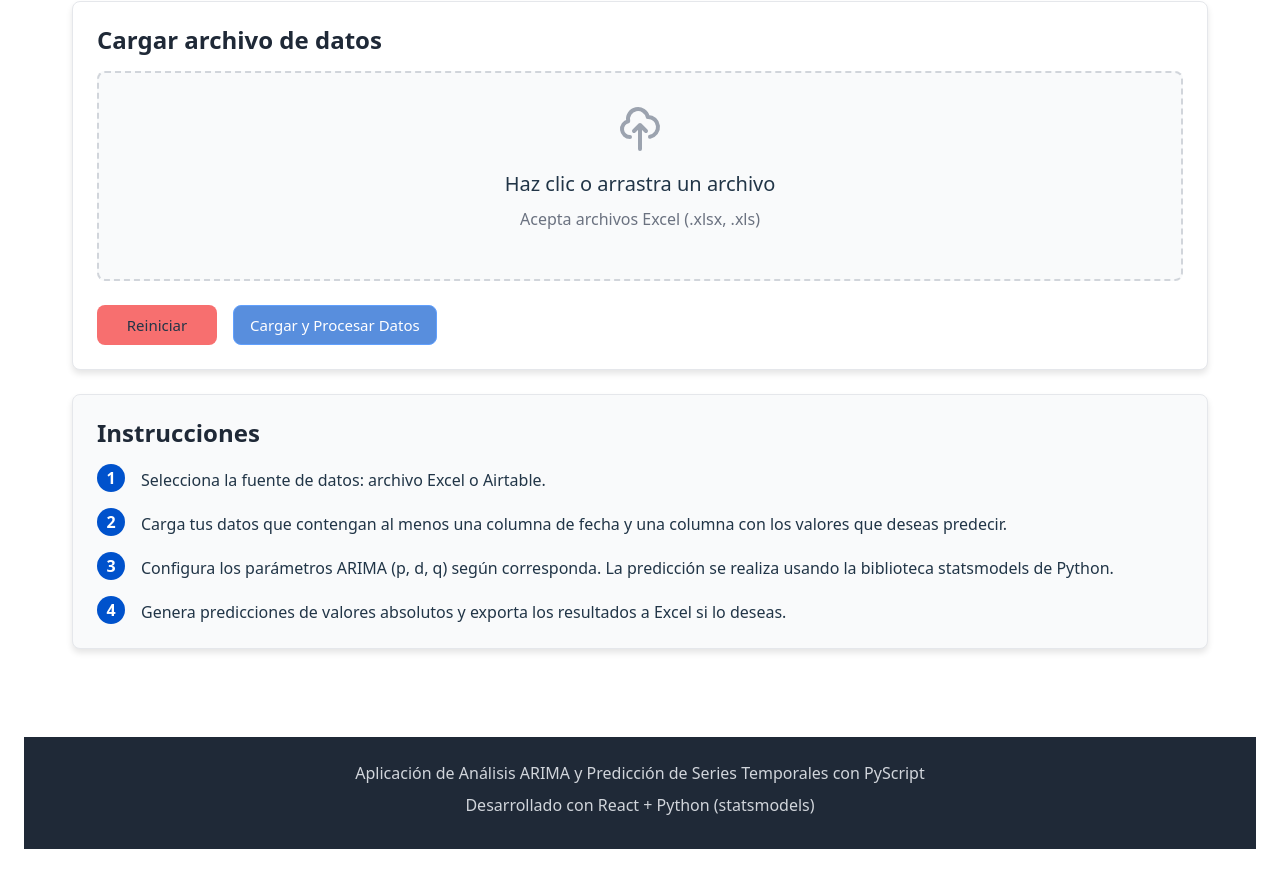
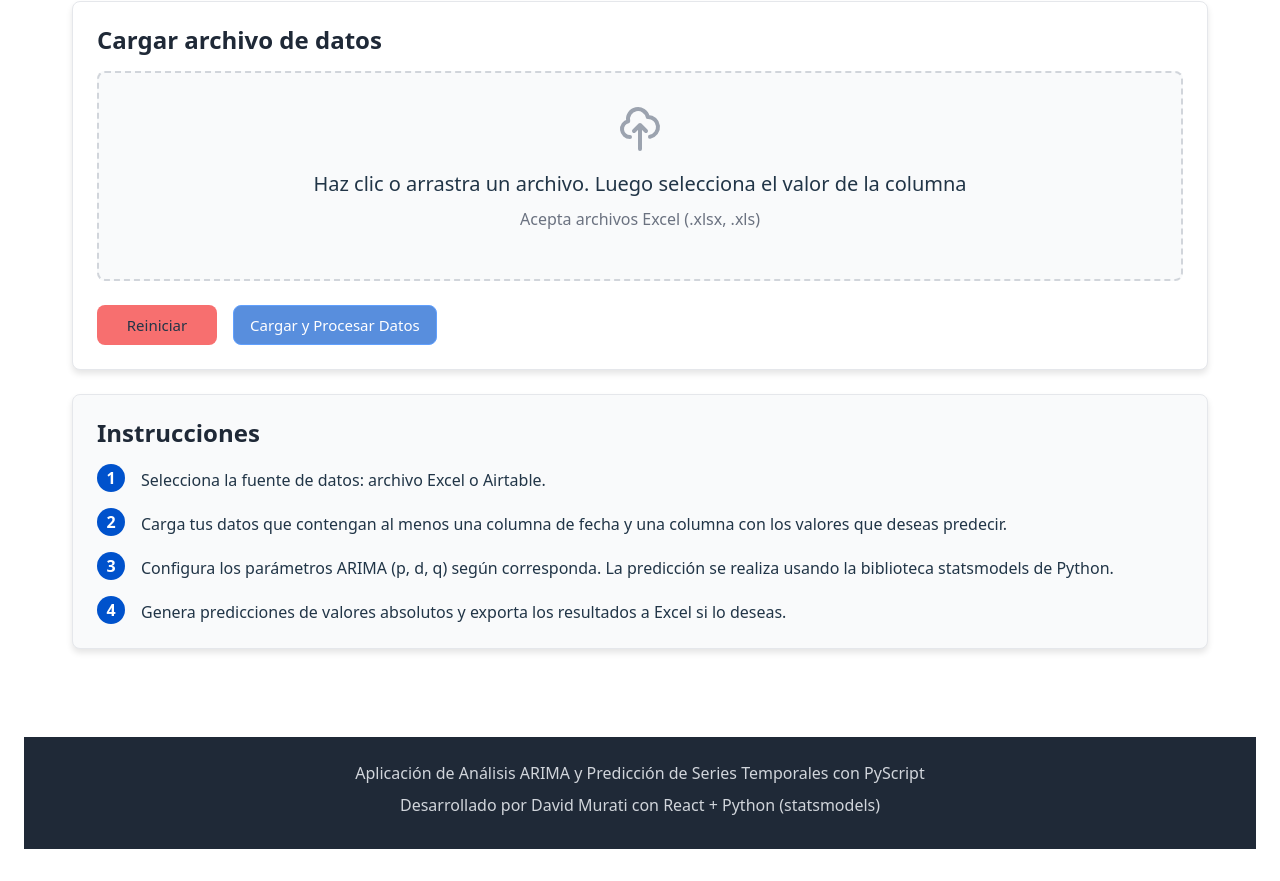
Before and after one commit to edubeat7/Dolarpredictor, a React (Vite) app: page / in a window 1280 px wide. Shown: the part 472-1353 px from the top of the page. Built offline with nearby package versions, Linux system fonts and the light colour scheme.

Commit message:
5 commit predictorDolar

```diff
--- a/src/Component/Predictor/Predictor.jsx
+++ b/src/Component/Predictor/Predictor.jsx
@@ -908,7 +908,7 @@ json.dumps(result)
                     <path strokeLinecap="round" strokeLinejoin="round" strokeWidth="2" d="M7 16a4 4 0 01-.88-7.903A5 5 0 1115.9 6L16 6a5 5 0 011 9.9M15 13l-3-3m0 0l-3 3m3-3v12"></path>
                   </svg>
                   <p className="upload-title">
-                    Haz clic o arrastra un archivo
+                    Haz clic o arrastra un archivo. Luego selecciona el valor de la columna
                   </p>
                   <p className="upload-subtitle">
                     Acepta archivos Excel (.xlsx, .xls)
@@ -1322,7 +1322,7 @@ json.dumps(result)
         <div className="container">
           <div className="footer-content">
             <p>Aplicación de Análisis ARIMA y Predicción de Series Temporales con PyScript</p>
-            <p>Desarrollado con React + Python (statsmodels)</p>
+            <p>Desarrollado por David Murati con React + Python (statsmodels)</p>
           </div>
         </div>
       </footer>
```
